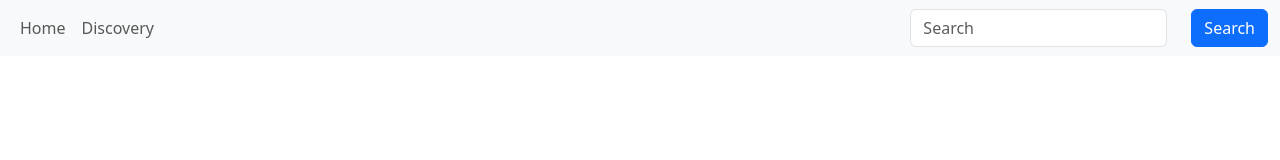
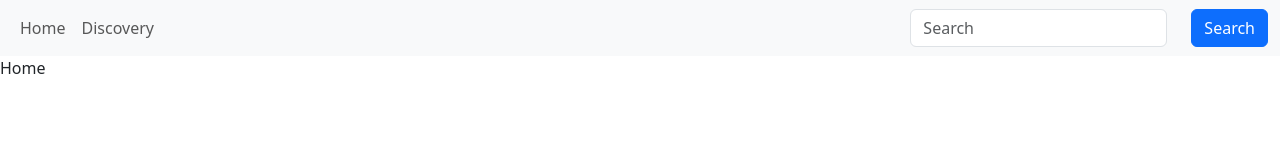
Before and after one commit to dtomicic/valere-margins-task, a React (Create React App) app: page / in a window 1280 px wide. Shown: the top 160 px of the page. Built offline with nearby package versions, Linux system fonts and the light colour scheme.

Commit message:
started creating a homepage

```diff
--- a/src/App.tsx
+++ b/src/App.tsx
@@ -1,11 +1,18 @@
 import Navigation from "./components/Navigation/Navigation";
+import { BrowserRouter as Router, Route, Routes } from "react-router-dom";
+import Home from "./pages/Home/Home";
 
 const App = () => {
   return (
     <>
-     <Navigation />
+      <Navigation />
+      <Router>
+        <Routes>
+          <Route path="/" element={<Home />} />
+        </Routes>
+      </Router>
     </>
   );
-}
+};
 
 export default App;
--- /dev/null
+++ b/src/pages/Home/Home.tsx
@@ -0,0 +1,7 @@
+const Home = () => {
+  return (
+    <div>Home</div>
+  )
+}
+
+export default Home
```
Also changed, not shown: public/images/hero-image.webp (added).
